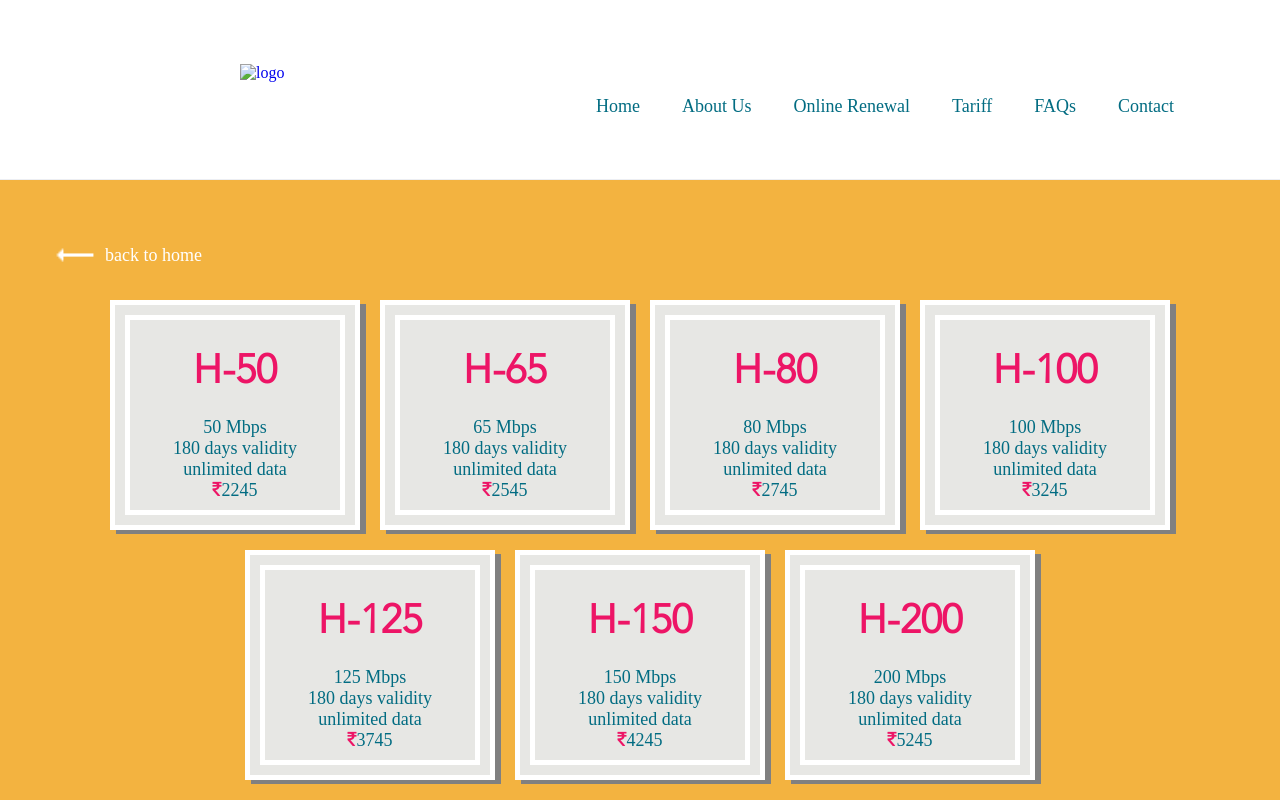
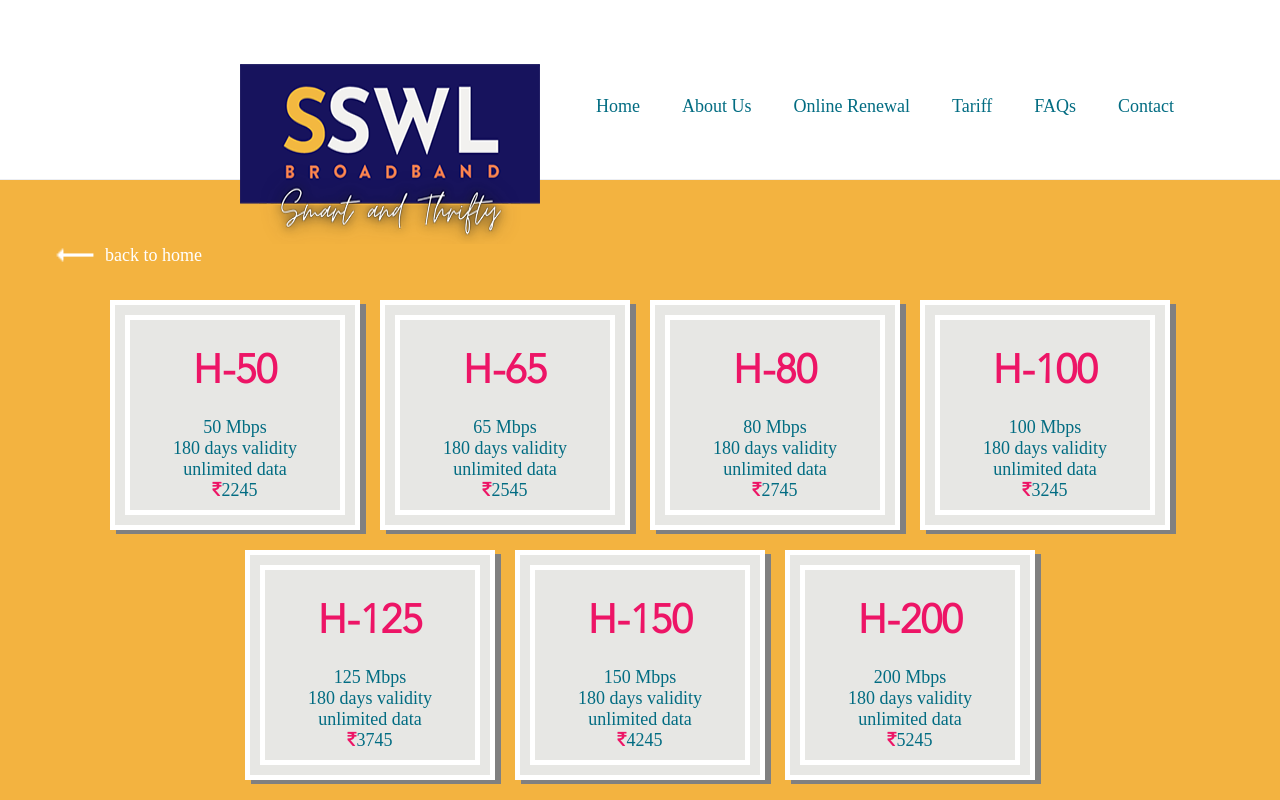
Before and after one commit to suvocoding/sswlsite, a plain HTML site: page half-yearly.html in a window 1280 px wide. Shown: the top 800 px of the page. Drawn offline with Linux system fonts and the light colour scheme; a script that the page names is missing.

Commit message:
Update half-yearly.html

```diff
--- a/half-yearly.html
+++ b/half-yearly.html
@@ -48,7 +48,7 @@
             <span></span>
           </button>
           <a href="#">
-            <img src="/res/logo.png" alt="logo" />
+            <img src="/res/logo1.png" alt="logo" />
           </a>
         </div>
 
```
